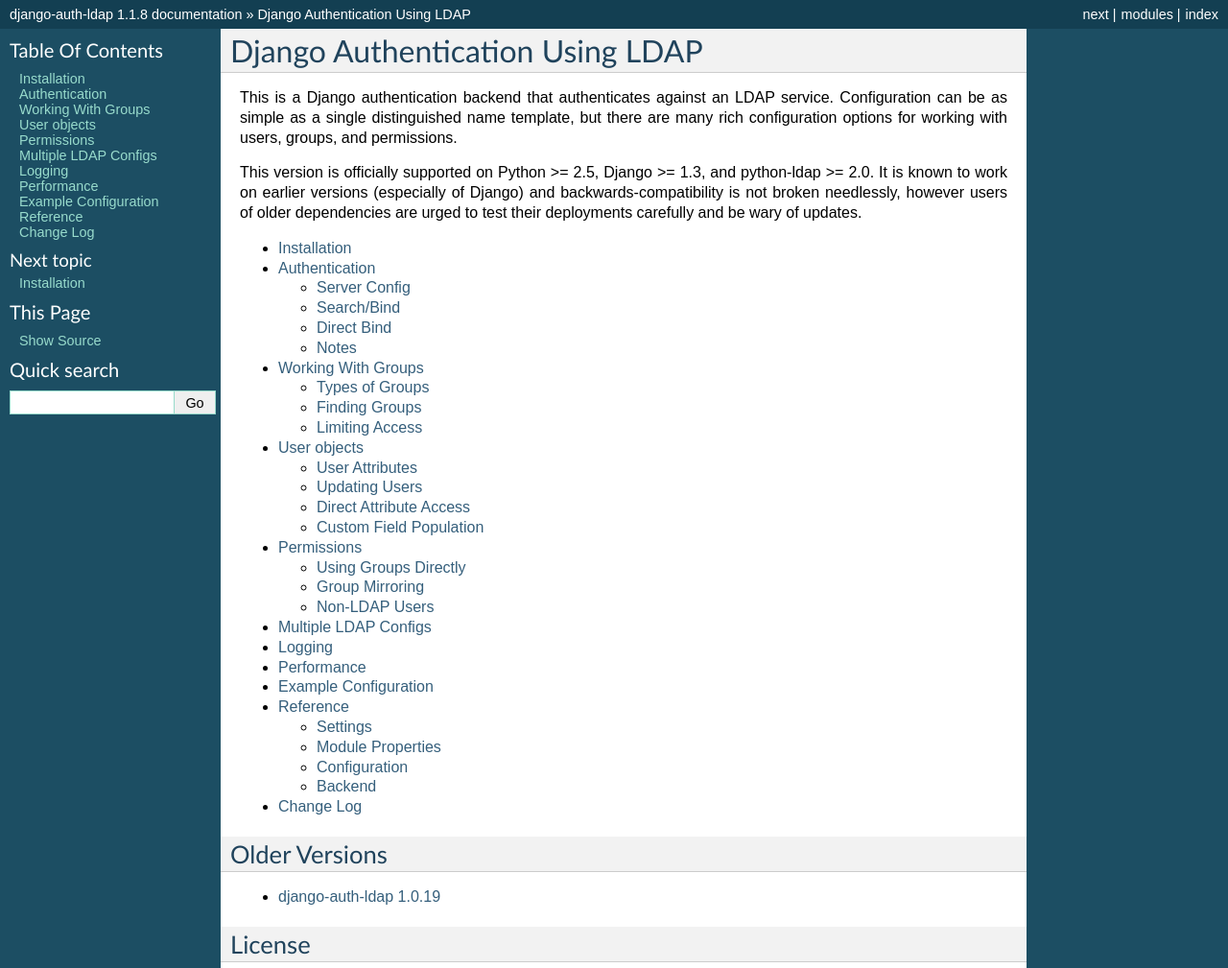
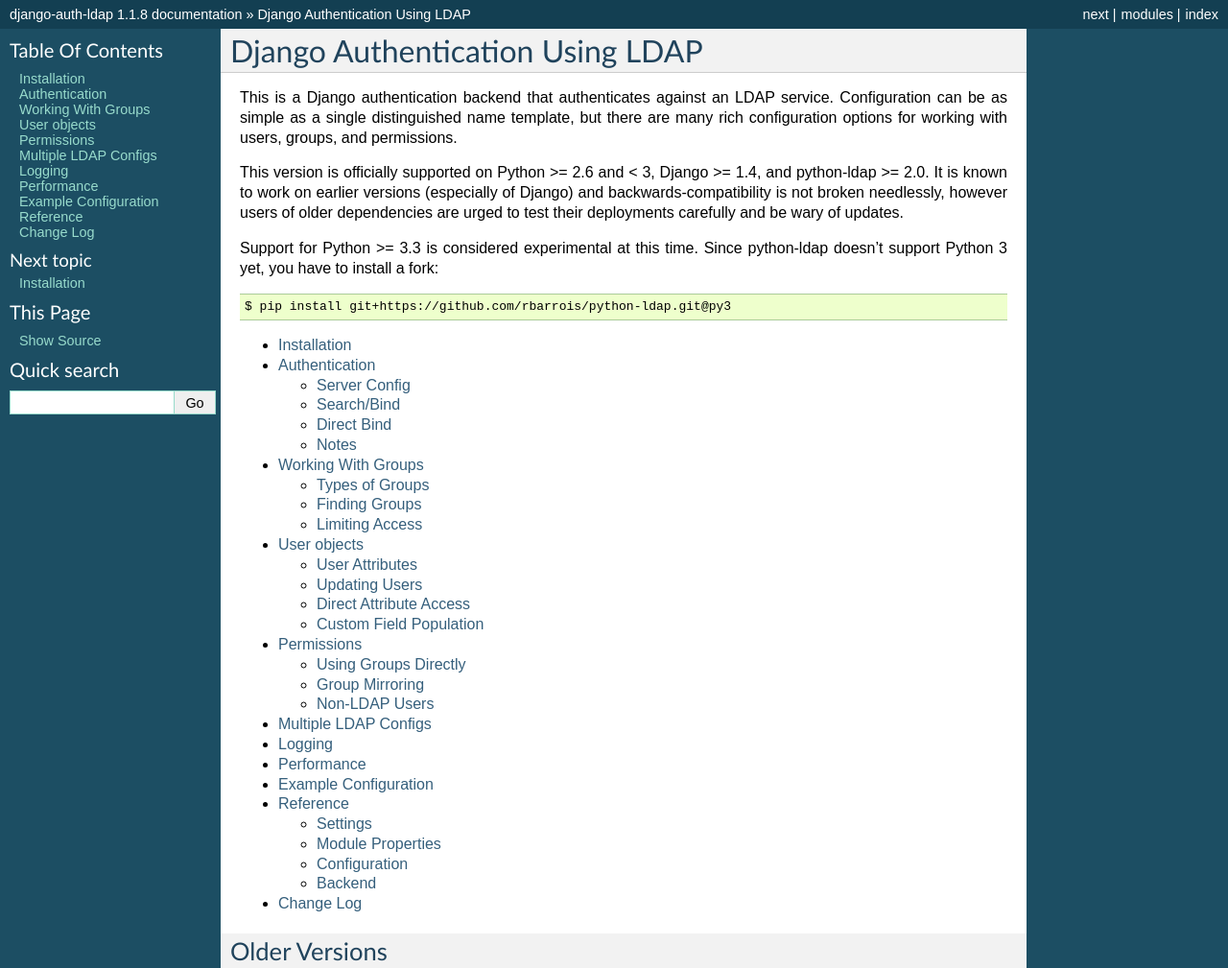
Before and after one commit to django-auth-ldap/django-auth-ldap, a Sphinx documentation site: the page built from docs/source/index.rst, in a window 1280 px wide, cut to the strip 0-1009 px from the top of the page. Shown: the whole strip at 96% size. Built offline with Sphinx 7.4.7, drawn with Linux system fonts in a browser that asks for light colours.

Commit message:
Add release notes and update docs for Python 3 support.

```diff
--- a/docs/source/index.rst
+++ b/docs/source/index.rst
@@ -7,12 +7,16 @@
 template, but there are many rich configuration options for working with users,
 groups, and permissions.
 
-This version is officially supported on Python >= 2.5, Django >= 1.3, and
-python-ldap >= 2.0. It is known to work on earlier versions (especially of
+This version is officially supported on Python >= 2.6 and < 3, Django >= 1.4,
+and python-ldap >= 2.0. It is known to work on earlier versions (especially of
 Django) and backwards-compatibility is not broken needlessly, however users of
-older dependencies are urged to test their deployments carefully and be wary of
-updates.
+older dependencies are urged to test their deployments carefully and be wary
+of updates.
 
+Support for Python >= 3.3 is considered experimental at this time. Since
+python-ldap doesn't support Python 3 yet, you have to install a fork::
+
+    $ pip install git+https://github.com/rbarrois/python-ldap.git@py3
 
 .. toctree::
     :maxdepth: 2
--- a/setup.py
+++ b/setup.py
@@ -17,6 +17,11 @@
         "Environment :: Web Environment",
         "Programming Language :: Python",
         "Programming Language :: Python :: 2",
+        "Programming Language :: Python :: 2.6",
+        "Programming Language :: Python :: 2.7",
+        "Programming Language :: Python :: 3",
+        "Programming Language :: Python :: 3.3",
+        "Programming Language :: Python :: 3.4",
         "Framework :: Django",
         "Intended Audience :: Developers",
         "Intended Audience :: System Administrators",
```
Also changed, not shown: 1 other file.
